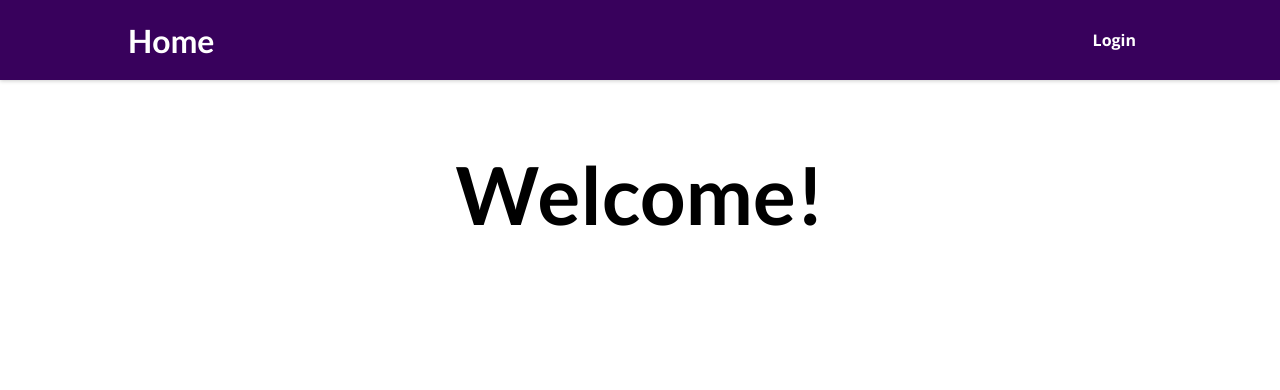
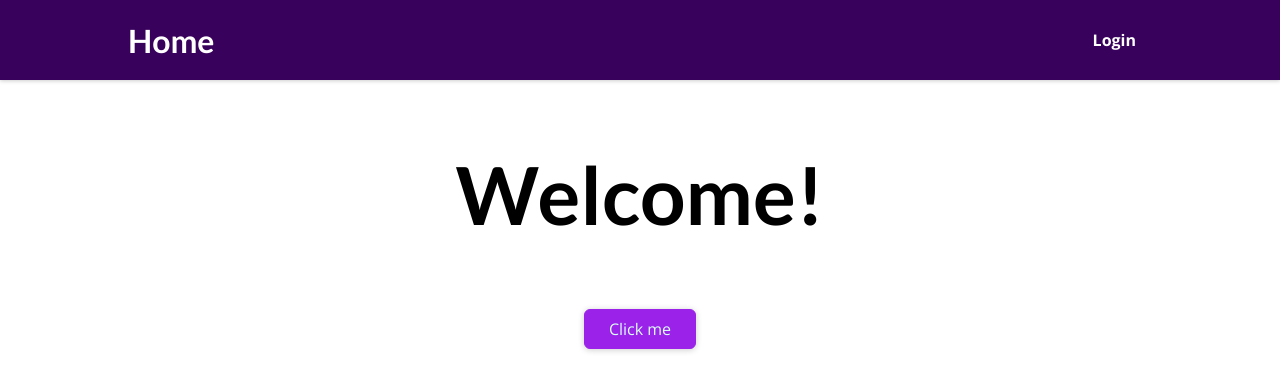
Before and after one commit to ilkyazar/nextjs-events-app, a Next.js app: page / in a window 1280 px wide. Shown: the top 390 px of the page. Built offline with nearby package versions, Linux system fonts and the light colour scheme; no server answers.

Commit message:
add button component

```diff
--- a/components/starting-page/starting-page.js
+++ b/components/starting-page/starting-page.js
@@ -1,9 +1,11 @@
+import Button from '../ui/button';
 import classes from './starting-page.module.css';
 
 function StartingPageContent() {
   return (
     <section className={classes.starting}>
       <h1>Welcome!</h1>
+      <Button>Click me</Button>
     </section>
   );
 }
--- /dev/null
+++ b/components/ui/button.js
@@ -0,0 +1,21 @@
+import Link from 'next/link';
+
+import classes from './button.module.css';
+
+function Button(props) {
+  if (props.link) {
+    return (
+      <Link href={props.link} className={classes.btn}>
+        {props.children}
+      </Link>
+    );
+  }
+
+  return (
+    <button className={classes.btn} onClick={props.onClick}>
+      {props.children}
+    </button>
+  );
+}
+
+export default Button;
--- /dev/null
+++ b/components/ui/button.module.css
@@ -0,0 +1,18 @@
+.btn {
+  text-decoration: none;
+  cursor: pointer;
+  font: inherit;
+  background-color: #9a22e9;
+  border: 1px solid #9a22e9;
+  border-radius: 6px;
+  color: #dafff7;
+  padding: 0.5rem 1.5rem;
+  text-align: center;
+  box-shadow: 0 1px 6px rgba(0, 0, 0, 0.2);
+}
+
+.btn:hover,
+.btn:active {
+  background-color: #7904c7;
+  border-color: #7904c7;
+}
```
